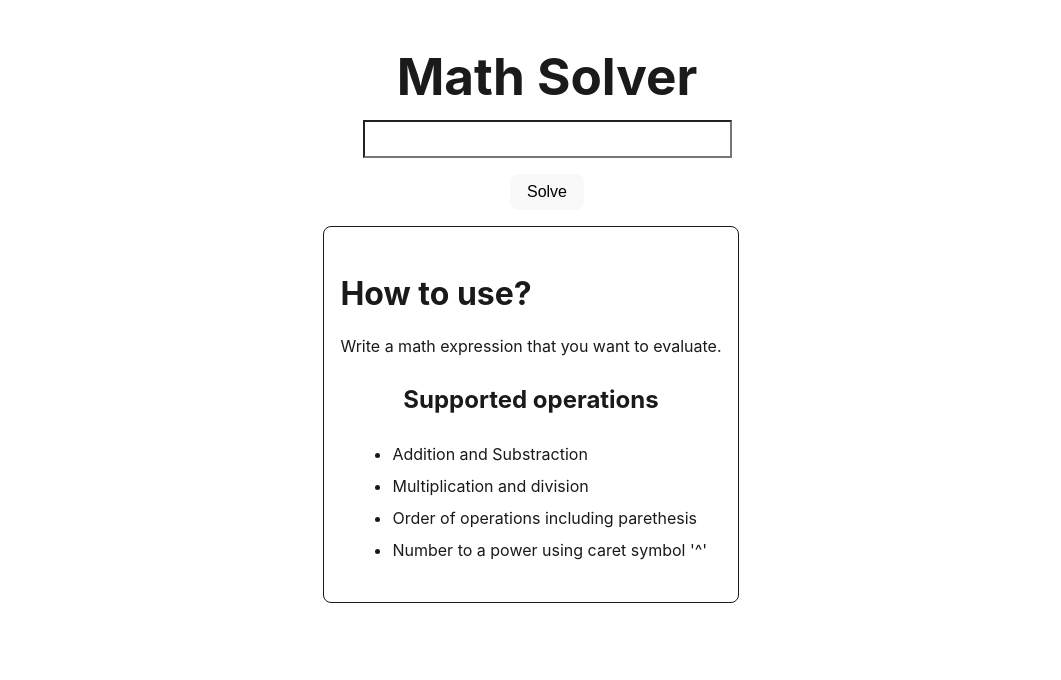
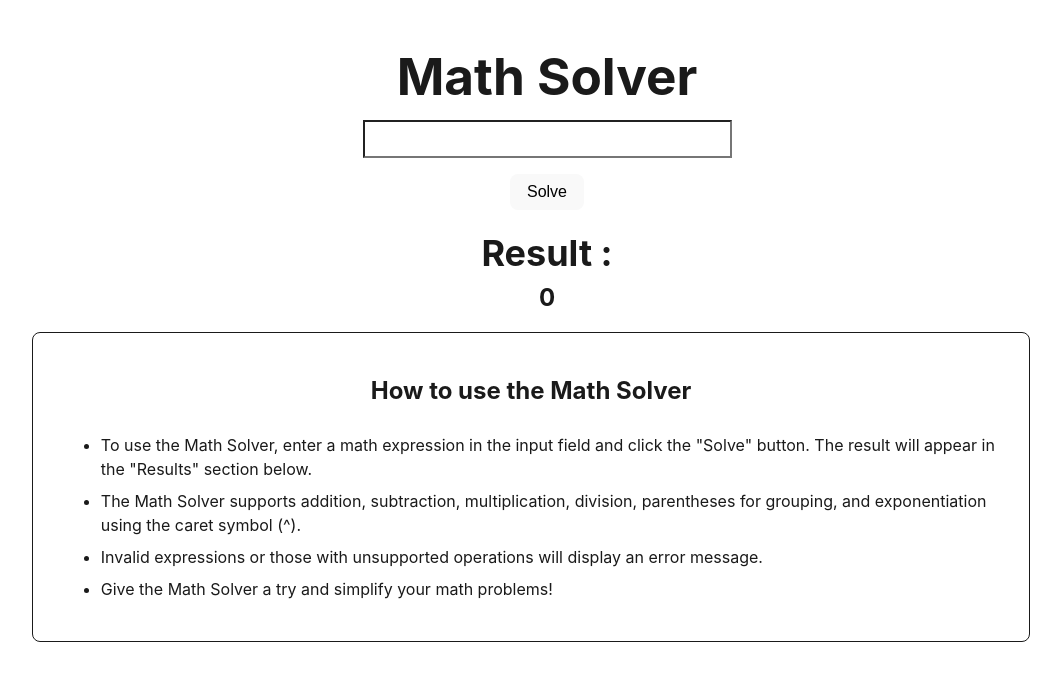
Before and after one commit to samir1498/arithmetic-simplifier, a website built with Vite: page index.html in a window 1280 px wide. Shown: the whole page, without its empty margins (109-1170 px from the left). Built offline with nearby package versions, Linux system fonts and the light colour scheme.

Commit message:
updating usage description

```diff
--- a/index.html
+++ b/index.html
@@ -10,20 +10,34 @@
   <body>
     <form id="equation-form">
       <h1>Math Solver</h1>
-      <input id="equation" />
+      <div class="input-container">
+        <input id="equation" />
+      </div>
       <button type="submit">Solve</button>
+      <div class="results">
+        <h3>Result :</h3>
+        <span id="results">0</span>
+      </div>
     </form>
-    <div id="results"></div>
 
     <div class="usage">
-      <h2>How to use?</h2>
-      <p>Write a math expression that you want to evaluate.</p>
-      <h3>Supported operations</h3>
+      <h3>How to use the Math Solver</h3>
       <ul>
-        <li>Addition and Substraction</li>
-        <li>Multiplication and division</li>
-        <li>Order of operations including parethesis</li>
-        <li>Number to a power using caret symbol '^'</li>
+        <li>
+          To use the Math Solver, enter a math expression in the input field and
+          click the "Solve" button. The result will appear in the "Results"
+          section below.
+        </li>
+        <li>
+          The Math Solver supports addition, subtraction, multiplication,
+          division, parentheses for grouping, and exponentiation using the caret
+          symbol (^).
+        </li>
+        <li>
+          Invalid expressions or those with unsupported operations will display
+          an error message.
+        </li>
+        <li>Give the Math Solver a try and simplify your math problems!</li>
       </ul>
     </div>
   </body>
```
